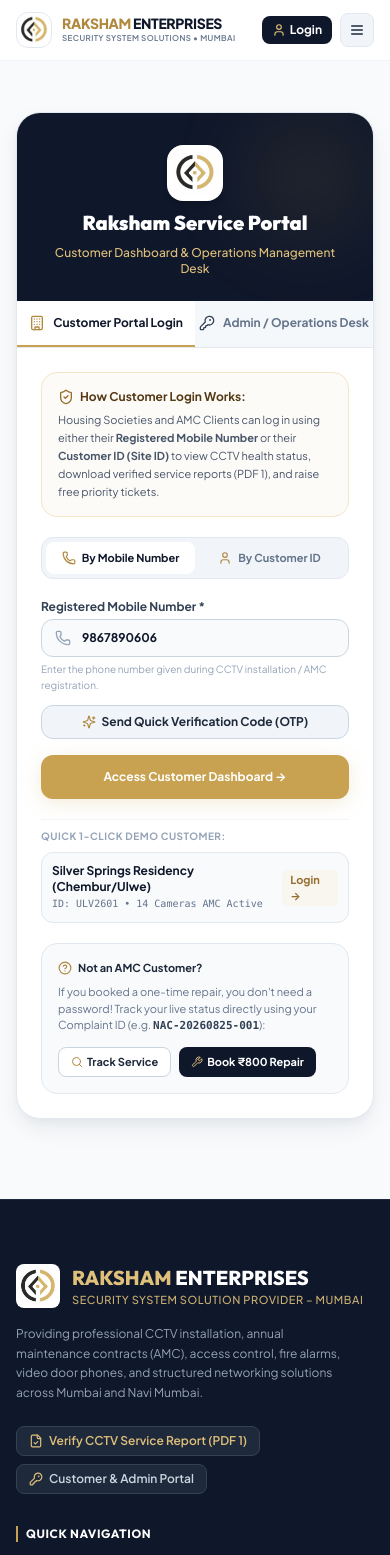
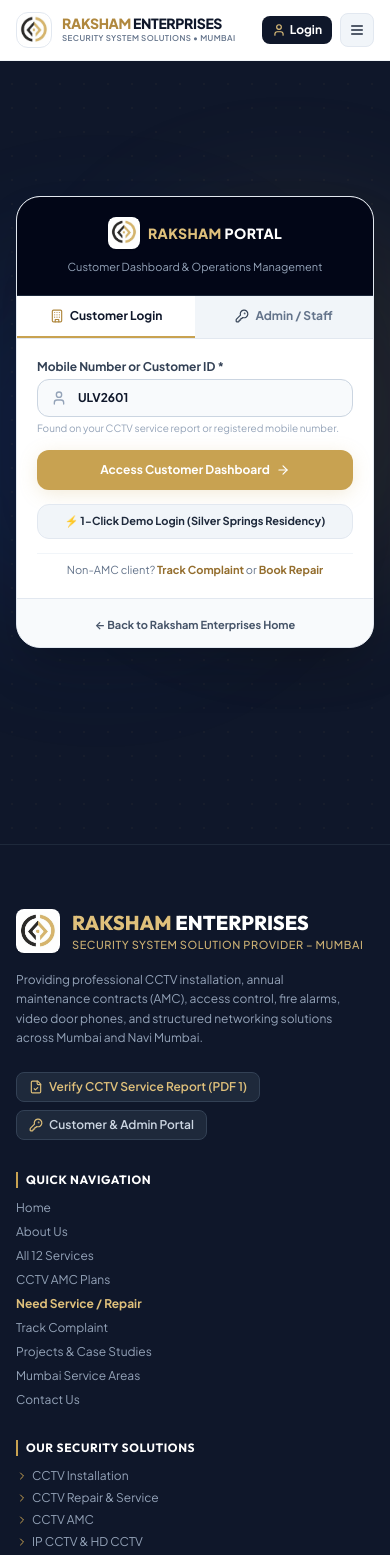
Before and after one commit to guptadipti0123-netizen/raksham-enterprises-web1, a React (Vite) app: page /login in a window 390 px wide. Shown: the top 1555 px of the page. Built offline with nearby package versions, Linux system fonts and the light colour scheme.

Commit message:
feat(login): redesign login page into ultra-compact non-scrollable single screen layout

```diff
--- a/src/pages/LoginPage.jsx
+++ b/src/pages/LoginPage.jsx
@@ -2,46 +2,26 @@ import React, { useState } from 'react';
 import { useNavigate, Link } from 'react-router-dom';
 import { useAuth } from '../context/AuthContext';
 import {
-  ShieldCheck,
+  Building,
+  KeyRound,
   User,
   Lock,
-  FileCheck,
   ArrowRight,
-  Building,
-  KeyRound,
-  Check,
-  Phone,
-  Sparkles,
-  HelpCircle,
-  Search,
-  Wrench,
-  CheckCircle2,
-  AlertCircle
+  ShieldCheck
 } from 'lucide-react';
-import { COMPANY_INFO, INITIAL_CUSTOMERS } from '../data/websiteData';
 
 export default function LoginPage() {
   const { loginAsCustomer, loginAsAdmin } = useAuth();
   const navigate = useNavigate();
 
   const [activeTab, setActiveTab] = useState('customer'); // 'customer' or 'admin'
-  const [customerLoginType, setCustomerLoginType] = useState('mobile'); // 'mobile' or 'id'
-
-  const [customerPhone, setCustomerPhone] = useState('9867890606');
-  const [customerNo, setCustomerNo] = useState('ULV2601');
-  const [otpSent, setOtpSent] = useState(false);
-  const [otpValue, setOtpValue] = useState('4829');
-
+  const [identifier, setIdentifier] = useState('ULV2601');
   const [password, setPassword] = useState('admin123');
-  const [adminUsername, setAdminUsername] = useState('admin@raksham.com');
+  const [adminEmail, setAdminEmail] = useState('admin@raksham.com');
 
   const handleCustomerLogin = (e) => {
     e.preventDefault();
-    if (customerLoginType === 'mobile') {
-      loginAsCustomer(customerPhone);
-    } else {
-      loginAsCustomer(customerNo);
-    }
+    loginAsCustomer(identifier || 'ULV2601');
     navigate('/customer/dashboard');
   };
 
@@ -51,264 +31,147 @@ export default function LoginPage() {
     navigate('/admin/dashboard');
   };
 
-  const handleQuickDemoCustomer = (custNo) => {
-    loginAsCustomer(custNo);
+  const handleDemoCustomer = () => {
+    loginAsCustomer('ULV2601');
     navigate('/customer/dashboard');
   };
 
-  const handleQuickDemoAdmin = () => {
+  const handleDemoAdmin = () => {
     loginAsAdmin('admin123');
     navigate('/admin/dashboard');
   };
 
   return (
-    <div className="min-h-screen bg-slate-50 pt-28 pb-20 flex items-center justify-center px-4">
-      <div className="w-full max-w-lg bg-white rounded-3xl border border-slate-200 shadow-soft-lg overflow-hidden animate-fadeIn">
+    <div className="min-h-screen bg-slate-900 flex items-center justify-center p-4 relative overflow-hidden">
 
-        {/* Header */}
-        <div className="bg-slate-900 text-white p-6 sm:p-8 text-center space-y-2 relative overflow-hidden">
-          <div className="absolute top-0 right-0 w-32 h-32 bg-gold-500/10 rounded-full blur-2xl pointer-events-none" />
+      {/* Subtle Background Glow */}
+      <div className="absolute top-1/4 left-1/4 w-96 h-96 bg-gold-500/10 rounded-full blur-3xl pointer-events-none" />
+      <div className="absolute bottom-1/4 right-1/4 w-96 h-96 bg-blue-600/10 rounded-full blur-3xl pointer-events-none" />
+      <div
+        className="absolute inset-0 opacity-20 pointer-events-none"
+        style={{
+          backgroundImage: `radial-gradient(rgba(217, 178, 86, 0.2) 1px, transparent 1px)`,
+          backgroundSize: '24px 24px'
+        }}
+      />
 
-          <div className="w-14 h-14 rounded-2xl bg-white p-1.5 flex items-center justify-center mx-auto shadow-md relative z-10">
+      <div className="w-full max-w-md bg-white rounded-3xl border border-slate-200 shadow-2xl overflow-hidden relative z-10 animate-fadeIn my-auto">
+
+        {/* Compact Header */}
+        <div className="bg-slate-950 text-white p-5 text-center space-y-1.5 border-b border-slate-800">
+          <Link to="/" className="inline-flex items-center space-x-2 group">
+            <div className="w-8 h-8 rounded-lg bg-white p-0.5 flex items-center justify-center shadow-sm">
               <img
                 src="/assets/logo-icon.jpg"
-              alt="Raksham Enterprises Logo"
+                alt="Raksham Enterprises"
                 className="w-full h-full object-contain"
               />
             </div>
-          <h1 className="text-xl sm:text-2xl font-black text-white relative z-10">
-            Raksham Service Portal
-          </h1>
-          <p className="text-xs text-gold-400 font-medium relative z-10">
-            Customer Dashboard & Operations Management Desk
+            <span className="text-sm font-black tracking-wide text-white">
+              <span className="text-gold-400">RAKSHAM</span> PORTAL
+            </span>
+          </Link>
+          <p className="text-[11px] text-slate-400">
+            Customer Dashboard & Operations Management
           </p>
         </div>
 
-        {/* Main Role Tab Selector */}
-        <div className="grid grid-cols-2 border-b border-slate-200 bg-slate-100/70 text-xs font-bold">
+        {/* Tab Switcher */}
+        <div className="grid grid-cols-2 bg-slate-100 border-b border-slate-200 text-xs font-bold">
           <button
             onClick={() => setActiveTab('customer')}
-            className={`py-3.5 text-center transition-all flex items-center justify-center space-x-2 border-b-2 ${
+            className={`py-3 text-center transition-all flex items-center justify-center space-x-1.5 border-b-2 ${
               activeTab === 'customer'
                 ? 'bg-white text-slate-900 border-gold-500 shadow-2xs'
                 : 'text-slate-500 hover:text-slate-900 border-transparent'
             }`}
           >
-            <Building className="w-4 h-4 text-gold-600" />
-            <span>Customer Portal Login</span>
+            <Building className="w-3.5 h-3.5 text-gold-600" />
+            <span>Customer Login</span>
           </button>
 
           <button
             onClick={() => setActiveTab('admin')}
-            className={`py-3.5 text-center transition-all flex items-center justify-center space-x-2 border-b-2 ${
+            className={`py-3 text-center transition-all flex items-center justify-center space-x-1.5 border-b-2 ${
               activeTab === 'admin'
                 ? 'bg-white text-slate-900 border-gold-500 shadow-2xs'
                 : 'text-slate-500 hover:text-slate-900 border-transparent'
             }`}
           >
-            <KeyRound className="w-4 h-4 text-slate-700" />
-            <span>Admin / Operations Desk</span>
+            <KeyRound className="w-3.5 h-3.5 text-slate-700" />
+            <span>Admin / Staff</span>
           </button>
         </div>
 
-        {/* Form Container */}
-        <div className="p-6 sm:p-8 space-y-6">
+        {/* Form Body */}
+        <div className="p-5 sm:p-6 space-y-4">
 
-          {/* TAB 1: CUSTOMER LOGIN */}
           {activeTab === 'customer' ? (
-            <div className="space-y-5 text-xs animate-fadeIn">
-
-              {/* Educational Explanation Box */}
-              <div className="p-4 rounded-2xl bg-gold-50/80 border border-gold-200 text-slate-800 space-y-1.5">
-                <div className="flex items-center space-x-1.5 font-bold text-gold-900 text-xs">
-                  <ShieldCheck className="w-4 h-4 text-gold-700 flex-shrink-0" />
-                  <span>How Customer Login Works:</span>
-                </div>
-                <p className="text-[11px] text-slate-600 leading-relaxed">
-                  Housing Societies and AMC Clients can log in using either their <strong>Registered Mobile Number</strong> or their <strong>Customer ID (Site ID)</strong> to view CCTV health status, download verified service reports (PDF 1), and raise free priority tickets.
-                </p>
-              </div>
-
-              {/* Sub-choice: Login by Mobile vs Login by Customer ID */}
-              <div className="flex items-center p-1 bg-slate-100 rounded-xl border border-slate-200 font-bold text-[11px]">
-                <button
-                  type="button"
-                  onClick={() => setCustomerLoginType('mobile')}
-                  className={`flex-1 py-2 rounded-lg transition-all flex items-center justify-center space-x-1.5 ${
-                    customerLoginType === 'mobile'
-                      ? 'bg-white text-slate-900 shadow-2xs'
-                      : 'text-slate-500 hover:text-slate-900'
-                  }`}
-                >
-                  <Phone className="w-3.5 h-3.5 text-gold-600" />
-                  <span>By Mobile Number</span>
-                </button>
-
-                <button
-                  type="button"
-                  onClick={() => setCustomerLoginType('id')}
-                  className={`flex-1 py-2 rounded-lg transition-all flex items-center justify-center space-x-1.5 ${
-                    customerLoginType === 'id'
-                      ? 'bg-white text-slate-900 shadow-2xs'
-                      : 'text-slate-500 hover:text-slate-900'
-                  }`}
-                >
-                  <User className="w-3.5 h-3.5 text-gold-600" />
-                  <span>By Customer ID</span>
-                </button>
-              </div>
-
-              {/* Login Form */}
-              <form onSubmit={handleCustomerLogin} className="space-y-4">
-                {customerLoginType === 'mobile' ? (
-                  <div className="space-y-3">
+            <form onSubmit={handleCustomerLogin} className="space-y-3.5">
               <div>
-                      <label className="font-bold text-slate-700 block mb-1">Registered Mobile Number *</label>
-                      <div className="relative">
-                        <Phone className="w-4 h-4 text-slate-400 absolute left-3.5 top-1/2 -translate-y-1/2" />
-                        <input
-                          type="tel"
-                          required
-                          placeholder="e.g. 9867890606 or 9820566789"
-                          value={customerPhone}
-                          onChange={(e) => setCustomerPhone(e.target.value)}
-                          className="w-full pl-10 pr-3 py-2.5 rounded-xl bg-slate-50 border border-slate-300 text-slate-900 font-bold focus:outline-none focus:border-gold-500 focus:bg-white"
-                        />
-                      </div>
-                      <span className="text-[10px] text-slate-400 mt-1 block">
-                        Enter the phone number given during CCTV installation / AMC registration.
-                      </span>
-                    </div>
-
-                    {!otpSent ? (
-                      <button
-                        type="button"
-                        onClick={() => setOtpSent(true)}
-                        className="w-full py-2 rounded-xl bg-slate-100 hover:bg-gold-50 text-slate-800 hover:text-gold-900 font-bold border border-slate-300 flex items-center justify-center space-x-1.5 transition-colors"
-                      >
-                        <Sparkles className="w-3.5 h-3.5 text-gold-600" />
-                        <span>Send Quick Verification Code (OTP)</span>
-                      </button>
-                    ) : (
-                      <div className="p-3 bg-emerald-50 border border-emerald-200 rounded-xl space-y-1.5 animate-fadeIn">
-                        <div className="flex justify-between items-center text-[11px] text-emerald-900 font-semibold">
-                          <span>Demo OTP sent to {customerPhone}:</span>
-                          <strong className="font-mono bg-white px-2 py-0.5 rounded border border-emerald-300">4829</strong>
-                        </div>
-                        <input
-                          type="text"
-                          maxLength="4"
-                          value={otpValue}
-                          onChange={(e) => setOtpValue(e.target.value)}
-                          placeholder="Enter 4-digit code"
-                          className="w-full px-3 py-2 rounded-lg bg-white border border-emerald-300 font-mono font-bold text-center tracking-widest text-sm"
-                        />
-                      </div>
-                    )}
-                  </div>
-                ) : (
-                  <div>
-                    <label className="font-bold text-slate-700 block mb-1">Customer Number / Site ID *</label>
+                <label className="text-xs font-bold text-slate-700 block mb-1">
+                  Mobile Number or Customer ID *
+                </label>
                 <div className="relative">
                   <User className="w-4 h-4 text-slate-400 absolute left-3.5 top-1/2 -translate-y-1/2" />
                   <input
                     type="text"
                     required
-                        placeholder="e.g. ULV2601"
-                        value={customerNo}
-                        onChange={(e) => setCustomerNo(e.target.value)}
-                        className="w-full pl-10 pr-3 py-2.5 rounded-xl bg-slate-50 border border-slate-300 text-slate-900 font-mono font-black uppercase focus:outline-none focus:border-gold-500 focus:bg-white"
+                    placeholder="e.g. 9867890606 or ULV2601"
+                    value={identifier}
+                    onChange={(e) => setIdentifier(e.target.value)}
+                    className="w-full pl-10 pr-3 py-2.5 rounded-xl bg-slate-50 border border-slate-300 text-slate-900 text-xs font-bold focus:outline-none focus:border-gold-500 focus:bg-white"
                   />
                 </div>
                 <span className="text-[10px] text-slate-400 mt-1 block">
-                      Found at the top-left of your official Raksham CCTV Service Report (PDF 1).
+                  Found on your CCTV service report or registered mobile number.
                 </span>
               </div>
-                )}
 
               <button
                 type="submit"
-                  className="w-full py-3.5 rounded-xl bg-gold-500 hover:bg-gold-600 text-white font-bold text-xs shadow-gold-soft flex items-center justify-center space-x-1.5 transition-all"
+                className="w-full py-3 rounded-xl bg-gold-500 hover:bg-gold-600 text-white font-bold text-xs shadow-gold-soft transition-all flex items-center justify-center space-x-1.5"
               >
-                  <span>Access Customer Dashboard →</span>
+                <span>Access Customer Dashboard</span>
+                <ArrowRight className="w-3.5 h-3.5" />
               </button>
-              </form>
 
-              {/* Quick 1-Click Demo Accounts */}
-              <div className="pt-2 space-y-2 border-t border-slate-100">
-                <span className="text-[10px] font-bold uppercase tracking-wider text-slate-400 block">
-                  Quick 1-Click Demo Customer:
-                </span>
               <button
                 type="button"
-                  onClick={() => handleQuickDemoCustomer('ULV2601')}
-                  className="w-full p-2.5 rounded-xl bg-slate-50 hover:bg-gold-50/80 border border-slate-200 hover:border-gold-300 transition-all flex items-center justify-between text-left"
+                onClick={handleDemoCustomer}
+                className="w-full py-2 rounded-xl bg-slate-100 hover:bg-gold-50 text-slate-800 hover:text-gold-900 text-[11px] font-bold border border-slate-200 transition-colors"
               >
-                  <div>
-                    <strong className="text-slate-900 block text-xs">Silver Springs Residency (Chembur/Ulwe)</strong>
-                    <span className="text-[10px] text-slate-500 font-mono">ID: ULV2601 • 14 Cameras AMC Active</span>
-                  </div>
-                  <span className="text-[11px] font-bold text-gold-700 bg-gold-100/60 px-2 py-0.5 rounded">
-                    Login →
-                  </span>
+                ⚡ 1-Click Demo Login (Silver Springs Residency)
               </button>
-              </div>
 
-              {/* Non-AMC Customer Fast-Track Notice */}
-              <div className="p-4 rounded-2xl bg-slate-50 border border-slate-200 text-slate-600 space-y-2">
-                <div className="flex items-center space-x-1.5 font-bold text-slate-800 text-[11px]">
-                  <HelpCircle className="w-3.5 h-3.5 text-gold-600" />
-                  <span>Not an AMC Customer?</span>
-                </div>
-                <p className="text-[11px] text-slate-500 leading-normal">
-                  If you booked a one-time repair, you don't need a password! Track your live status directly using your Complaint ID (e.g. <span className="font-mono font-bold text-slate-700">NAC-20260825-001</span>):
-                </p>
-                <div className="flex flex-wrap gap-2 pt-1">
-                  <Link
-                    to="/track-service"
-                    className="px-3 py-1.5 rounded-lg bg-white hover:bg-gold-50 border border-slate-300 text-slate-800 font-bold text-[11px] flex items-center space-x-1 transition-colors"
-                  >
-                    <Search className="w-3 h-3 text-gold-600" />
-                    <span>Track Service</span>
-                  </Link>
-
-                  <Link
-                    to="/service-request/non-amc"
-                    className="px-3 py-1.5 rounded-lg bg-slate-900 hover:bg-slate-800 text-white font-bold text-[11px] flex items-center space-x-1 transition-colors"
-                  >
-                    <Wrench className="w-3 h-3 text-gold-400" />
-                    <span>Book ₹800 Repair</span>
-                  </Link>
-                </div>
-              </div>
-
-            </div>
-          ) : (
-            /* TAB 2: ADMIN LOGIN */
-            <form onSubmit={handleAdminLogin} className="space-y-4 text-xs animate-fadeIn">
-              <div className="p-3.5 rounded-xl bg-slate-100 border border-slate-200 text-slate-700 space-y-1">
-                <span className="font-bold text-slate-900 block">Operations & Service Desk Desk:</span>
+              <div className="pt-2 border-t border-slate-100 text-center">
                 <p className="text-[11px] text-slate-500">
-                  Manage inquiries, assign technicians (Rakesh Toraskar), track AMC contracts, and generate digital service reports (PDF 1).
+                  Non-AMC client? <Link to="/track-service" className="text-gold-700 font-bold hover:underline">Track Complaint</Link> or <Link to="/service-request/non-amc" className="text-gold-700 font-bold hover:underline">Book Repair</Link>
                 </p>
               </div>
-
+            </form>
+          ) : (
+            <form onSubmit={handleAdminLogin} className="space-y-3.5">
               <div>
-                <label className="font-bold text-slate-700 block mb-1">Staff Email / Username *</label>
+                <label className="text-xs font-bold text-slate-700 block mb-1">
+                  Staff Email *
+                </label>
                 <div className="relative">
                   <User className="w-4 h-4 text-slate-400 absolute left-3.5 top-1/2 -translate-y-1/2" />
                   <input
                     type="email"
                     required
-                    value={adminUsername}
-                    onChange={(e) => setAdminUsername(e.target.value)}
-                    className="w-full pl-10 pr-3 py-2.5 rounded-xl bg-slate-50 border border-slate-300 text-slate-900 focus:outline-none focus:border-gold-500 focus:bg-white font-semibold"
+                    value={adminEmail}
+                    onChange={(e) => setAdminEmail(e.target.value)}
+                    className="w-full pl-10 pr-3 py-2.5 rounded-xl bg-slate-50 border border-slate-300 text-slate-900 text-xs font-semibold focus:outline-none focus:border-gold-500 focus:bg-white"
                   />
                 </div>
               </div>
 
               <div>
-                <label className="font-bold text-slate-700 block mb-1">Password *</label>
+                <label className="text-xs font-bold text-slate-700 block mb-1">
+                  Password *
+                </label>
                 <div className="relative">
                   <Lock className="w-4 h-4 text-slate-400 absolute left-3.5 top-1/2 -translate-y-1/2" />
                   <input
@@ -316,31 +179,36 @@ export default function LoginPage() {
                     required
                     value={password}
                     onChange={(e) => setPassword(e.target.value)}
-                    className="w-full pl-10 pr-3 py-2.5 rounded-xl bg-slate-50 border border-slate-300 text-slate-900 focus:outline-none focus:border-gold-500 focus:bg-white font-semibold"
+                    className="w-full pl-10 pr-3 py-2.5 rounded-xl bg-slate-50 border border-slate-300 text-slate-900 text-xs font-semibold focus:outline-none focus:border-gold-500 focus:bg-white"
                   />
                 </div>
-                <span className="text-[10px] text-slate-400 mt-1 block">Default demo password: <strong>admin123</strong></span>
               </div>
 
               <button
                 type="submit"
-                className="w-full py-3.5 rounded-xl bg-slate-900 hover:bg-slate-800 text-white font-bold text-xs shadow-xs transition-all"
+                className="w-full py-3 rounded-xl bg-slate-900 hover:bg-slate-800 text-white font-bold text-xs shadow-xs transition-all flex items-center justify-center space-x-1.5"
               >
-                Access Admin Dashboard →
+                <span>Access Admin Operations</span>
+                <ArrowRight className="w-3.5 h-3.5 text-gold-400" />
               </button>
 
-              <div className="pt-2">
               <button
                 type="button"
-                  onClick={handleQuickDemoAdmin}
-                  className="w-full py-2.5 rounded-xl bg-gold-50 hover:bg-gold-100 text-gold-900 text-xs font-bold border border-gold-300 transition-colors"
+                onClick={handleDemoAdmin}
+                className="w-full py-2 rounded-xl bg-gold-50 hover:bg-gold-100 text-gold-900 text-[11px] font-bold border border-gold-300 transition-colors"
               >
-                  ⚡ One-Click Demo Admin Login
+                ⚡ 1-Click Demo Admin Login
               </button>
-              </div>
             </form>
           )}
 
+        </div>
+
+        {/* Back to Home Link */}
+        <div className="bg-slate-50 px-5 py-3 border-t border-slate-200 text-center">
+          <Link to="/" className="text-[11px] font-bold text-slate-600 hover:text-gold-700 transition-colors">
+            ← Back to Raksham Enterprises Home
+          </Link>
         </div>
 
       </div>
```
Lines whose indentation alone changed are shown as unchanged.
